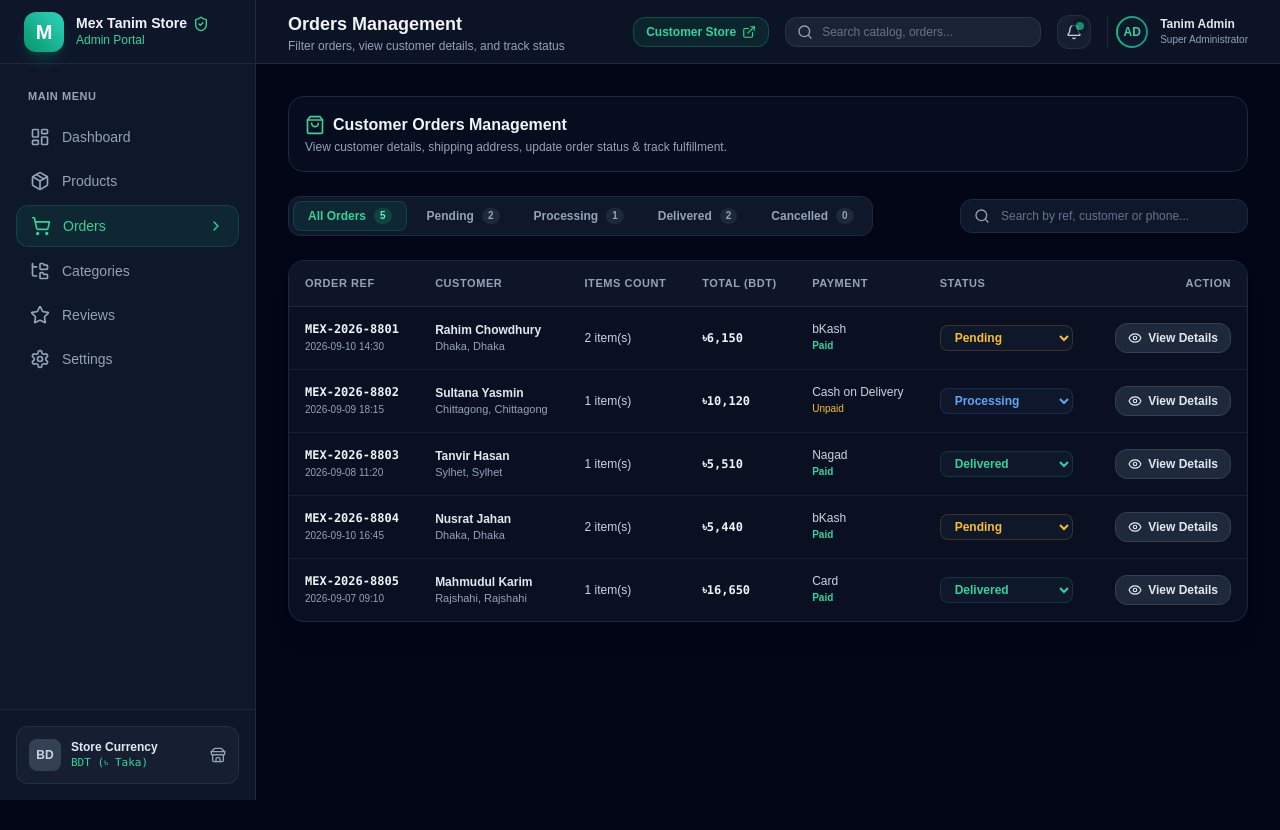
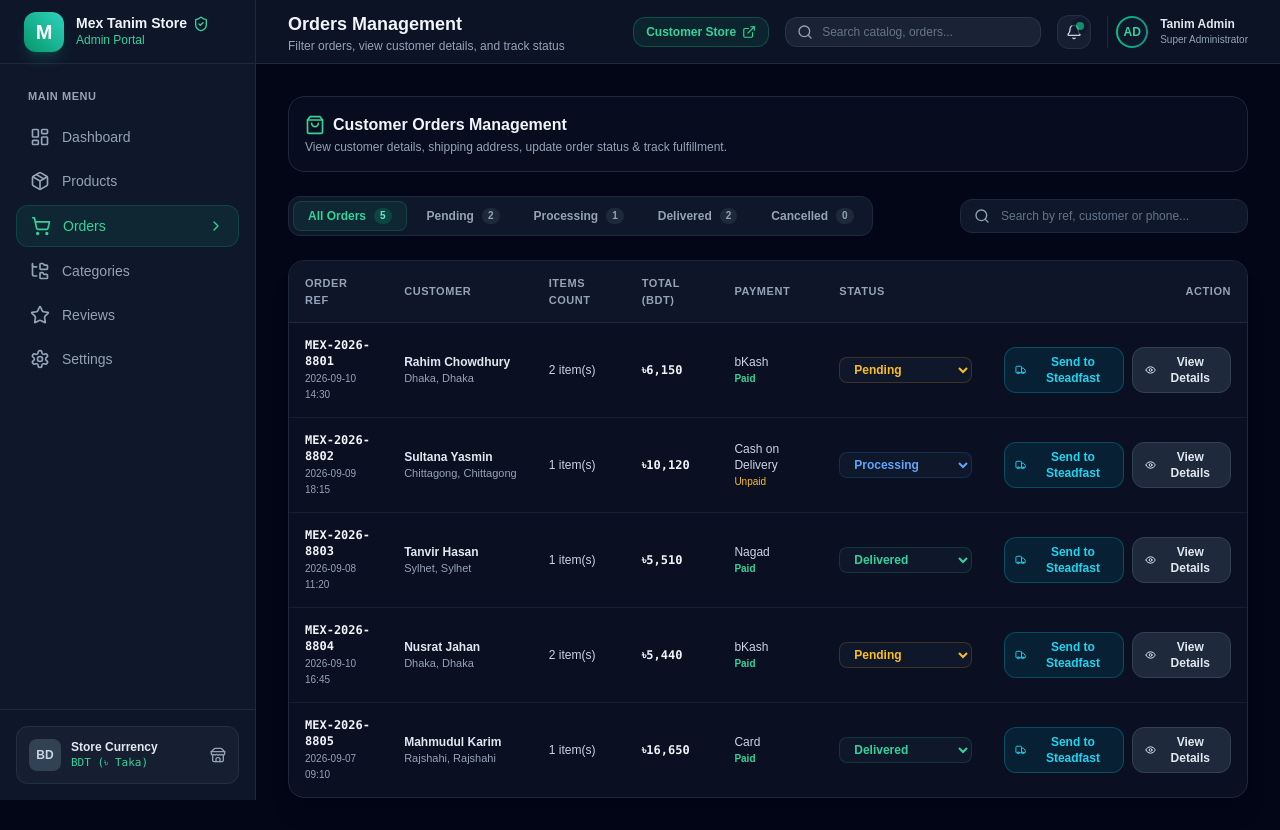
Before and after one commit to mcxtanim/Mex_Tanim, a Next.js app in the folder admin_website/: page /orders in a window 1280 px wide. Before the commit the page ends 800 px from the top, so only its background shows below. Built offline with nearby package versions, Linux system fonts and the light colour scheme.

Commit message:
Commit #54: Add Send to Steadfast button to Orders Table and fix React hydration warning on admin layout body

```diff
--- a/admin_website/src/app/layout.tsx
+++ b/admin_website/src/app/layout.tsx
@@ -13,8 +13,8 @@ export default function RootLayout({
   children: React.ReactNode;
 }>) {
   return (
-    <html lang="en" className="dark">
-      <body className="bg-slate-950 text-slate-100 min-h-screen flex antialiased selection:bg-emerald-500 selection:text-white">
+    <html lang="en" className="dark" suppressHydrationWarning>
+      <body className="bg-slate-950 text-slate-100 min-h-screen flex antialiased selection:bg-emerald-500 selection:text-white" suppressHydrationWarning>
         <AdminSidebar />
         <div className="flex-1 flex flex-col min-w-0">
           {children}
--- a/admin_website/src/features/orders/OrdersTable.tsx
+++ b/admin_website/src/features/orders/OrdersTable.tsx
@@ -1,6 +1,6 @@
 "use client";
 
-import { Eye, ChevronDown } from "lucide-react";
+import { Eye, ChevronDown, Truck } from "lucide-react";
 import { Order, OrderStatus } from "./types";
 
 interface OrdersTableProps {
@@ -110,15 +110,30 @@ export function OrdersTable({ orders, onViewDetails, onStatusChange }: OrdersTab
                 </select>
               </td>
 
-              {/* View Action */}
+              {/* View & Courier Actions */}
               <td className="py-3.5 px-4 text-right">
-                <button
-                  onClick={() => onViewDetails(order)}
-                  className="inline-flex items-center gap-1.5 px-3 py-1.5 rounded-xl text-xs font-semibold bg-slate-800 hover:bg-slate-700 text-slate-200 border border-slate-700 transition-all hover:text-emerald-400"
-                >
-                  <Eye className="w-3.5 h-3.5" />
-                  View Details
-                </button>
+                <div className="flex items-center justify-end space-x-2">
+                  <button
+                    type="button"
+                    onClick={(e) => {
+                      e.stopPropagation();
+                      alert("Steadfast Courier API is ready! Once you enter your API Key & Secret Key in Settings, orders will automatically dispatch via Steadfast Courier.");
+                    }}
+                    className="inline-flex items-center gap-1.5 px-2.5 py-1.5 rounded-xl text-xs font-semibold bg-cyan-500/10 hover:bg-cyan-500/20 text-cyan-400 border border-cyan-500/30 transition-all cursor-pointer"
+                    title="Dispatch order via Steadfast Courier"
+                  >
+                    <Truck className="w-3.5 h-3.5" />
+                    <span>Send to Steadfast</span>
+                  </button>
+
+                  <button
+                    onClick={() => onViewDetails(order)}
+                    className="inline-flex items-center gap-1.5 px-3 py-1.5 rounded-xl text-xs font-semibold bg-slate-800 hover:bg-slate-700 text-slate-200 border border-slate-700 transition-all hover:text-emerald-400 cursor-pointer"
+                  >
+                    <Eye className="w-3.5 h-3.5" />
+                    <span>View Details</span>
+                  </button>
+                </div>
               </td>
             </tr>
           ))}
```
